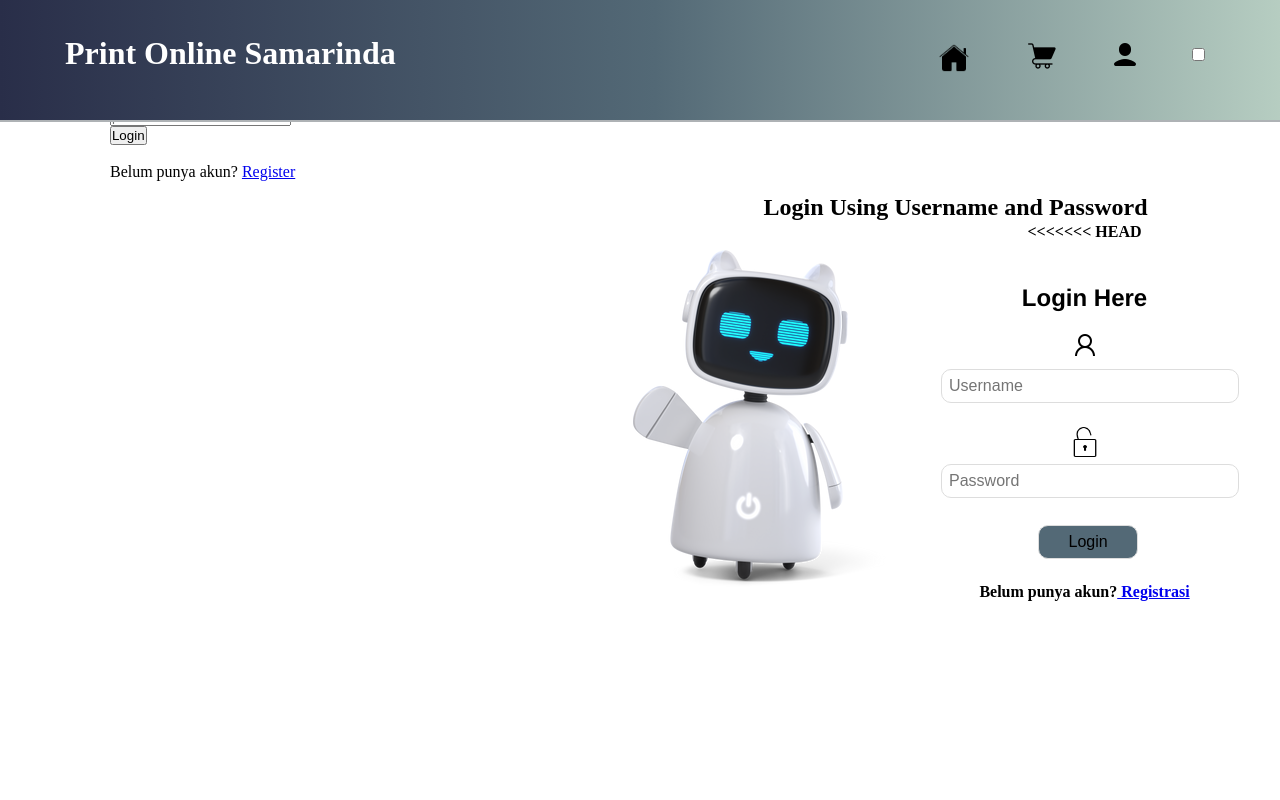
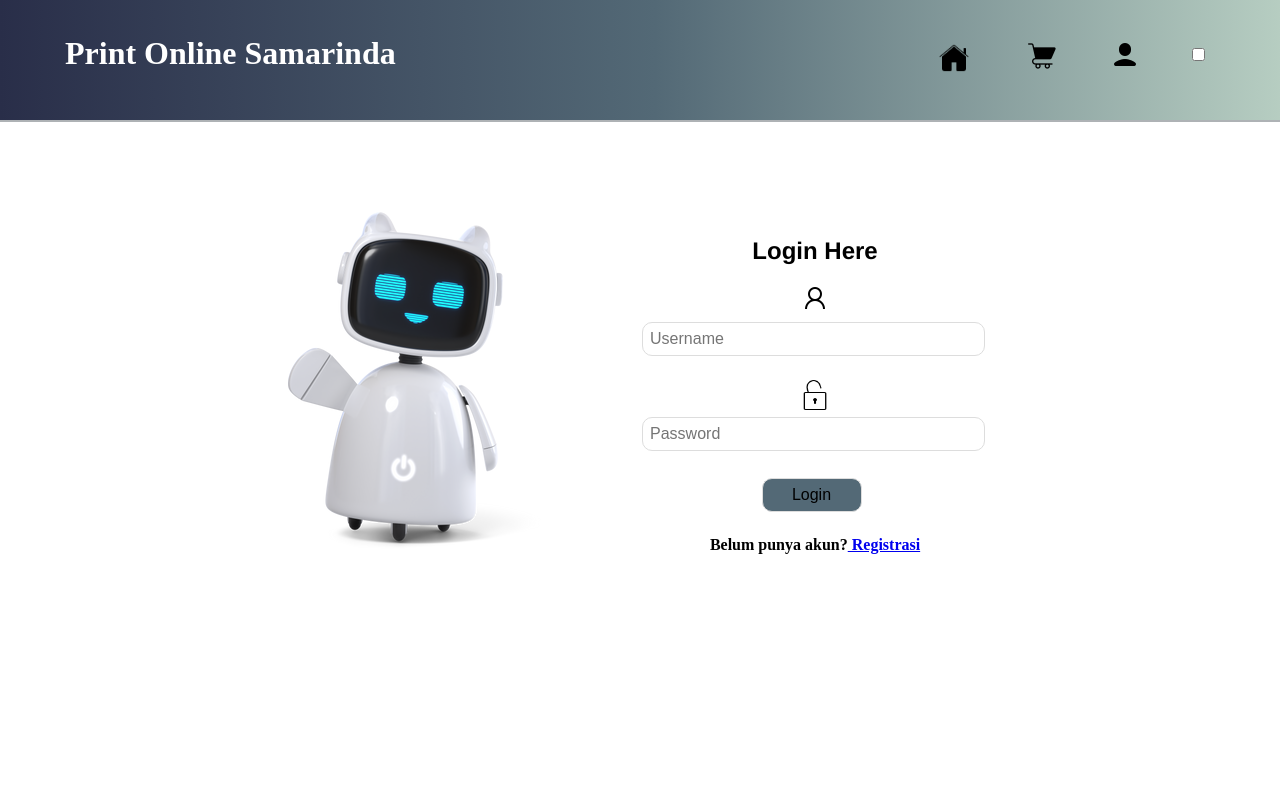
Before and after one commit to RistaSafitr/PROJECT-AKHIR-PWEB, a PHP site: page /login.php in a window 1280 px wide. Shown: the top 800 px of the page. Run offline with PHP 8.4, Linux system fonts and the light colour scheme; lists and menus that the app fills with data are empty.

Commit message:
perbaikan

```diff
--- a/login.php
+++ b/login.php
@@ -73,12 +73,8 @@
         <div class="tabel">
             <table>
                 <tr>
-                    <th colspan="2"><center><h2>Login Using Username and Password</h2></center></th>
-                </tr>
-                <tr>
                     <th class="login-pic"><img src="images/business-3d-happy-robot-assistant-waving-hello.png" alt="Hello"></th>
                     <th>
-<<<<<<< HEAD
                         <form class="login" action="" method="post">
                             <div class="input-icon">
                                 <br><h3>Login Here</h3>
@@ -97,27 +93,6 @@
                             </form>
                         </div>
                     </th>
-=======
-            <h3>Login</h3>
-            <form action="" method="post">
-            <div class="input-icon">
-                <label for="regisUsername"></label> <br>
-                <i class="login-icon"><img src="logo/icons8-contacts-32.png"></i>
-                <input type="text" name="user" placeholder="email atau username" class="input">
-
-                <label for="regisPassword"></label> <br>
-                <i class="login-icon"><img src="logo/icons8-padlock-50.png" width="30px"></i>
-                <input type="password" name="password" placeholder="password" class="input">
-
-                <input type="submit" name="submit" value="Login" class="submit"><br><br>
-            </form>
-
-            <p>Belum punya akun?
-                <a href="users/register.php">Register</a>
-            </p>
-        </div>
-        </th>
->>>>>>> 61be803d457c570755543f6c753bbc6729d0b798
                 </tr>
             </table>
         </div>
```
